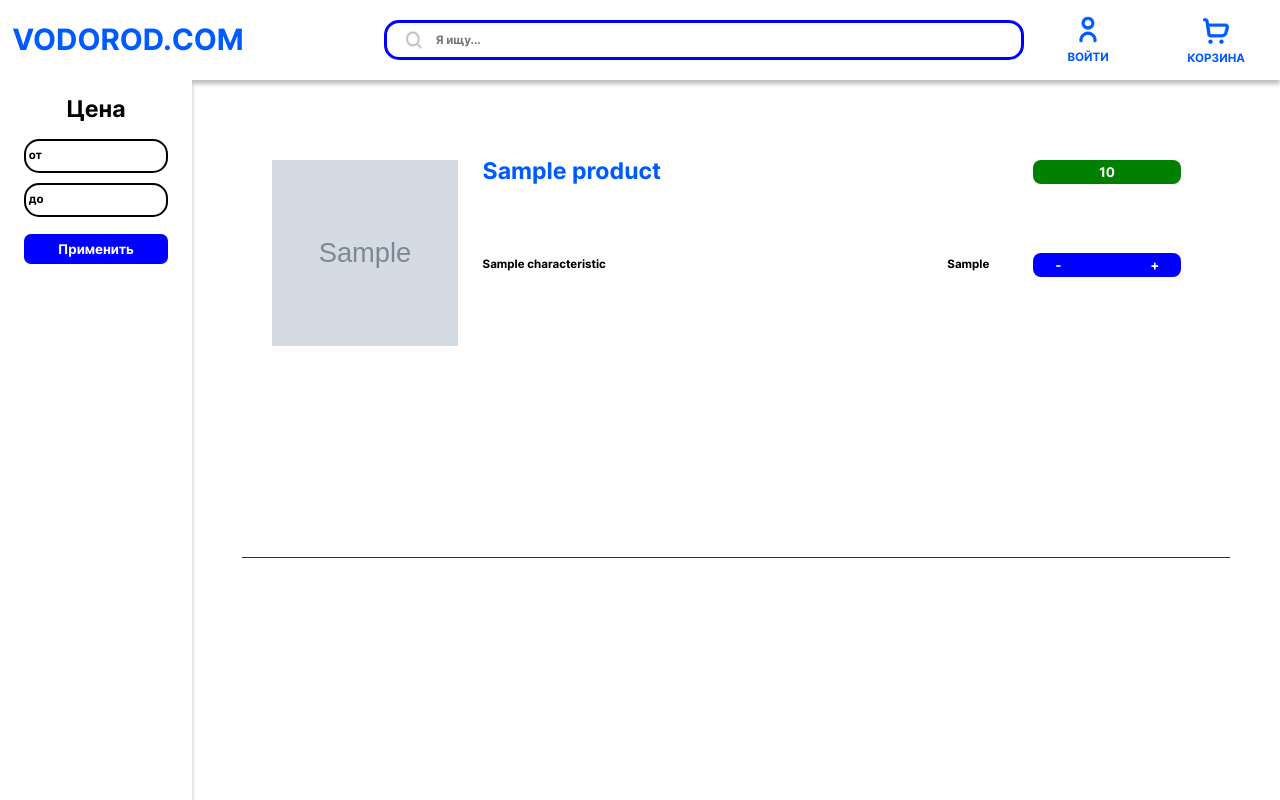
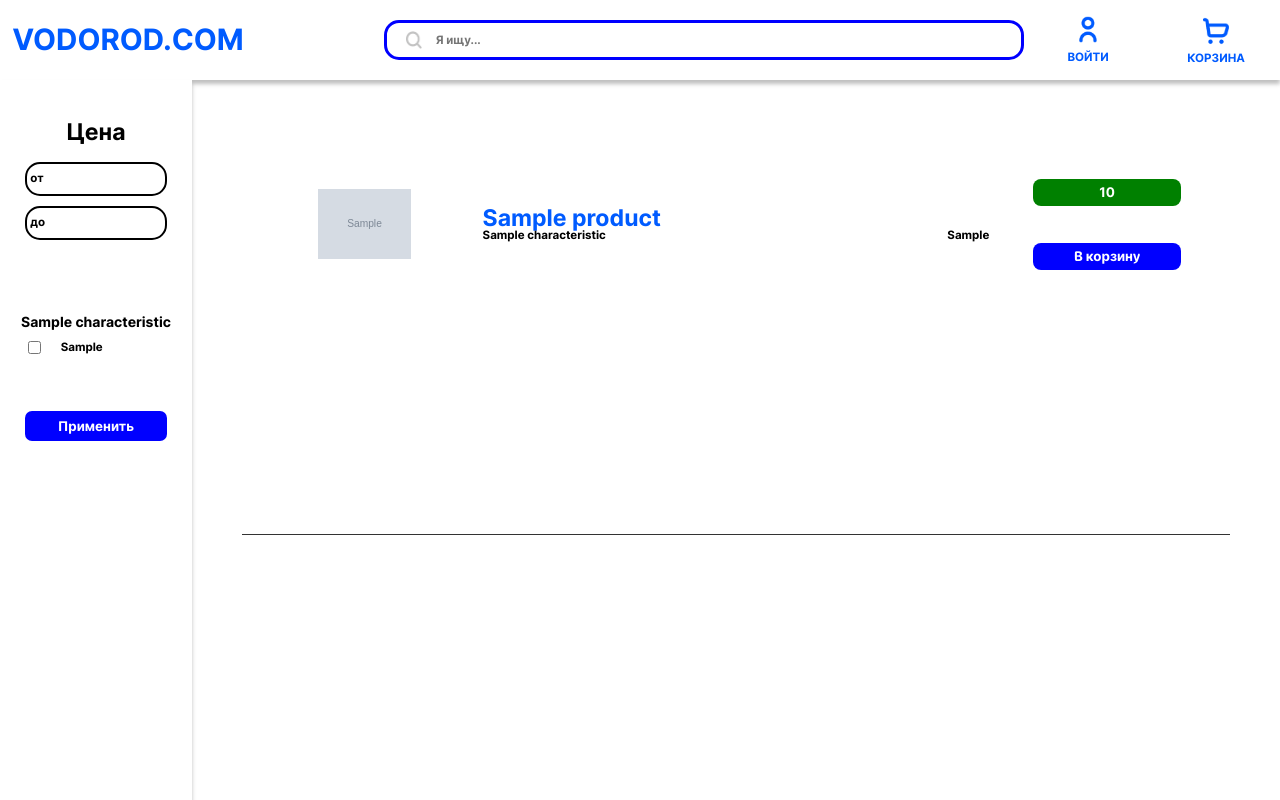
Before and after one commit to lycayan18/Zamkadishi_Marketplace, a Flask app: page /user/1/1 in a window 1280 px wide. Run offline with Flask 3, Linux system fonts and the light colour scheme; tables that the repository leaves empty hold one stand-in row (values such as "Sample post"); grey boxes marked "Sample" are stand-in pictures; parts of the project's set-up code (start-up, migrations or seed data) failed here and were passed over.

Commit message:
fix bags

```diff
--- a/db/requests.py
+++ b/db/requests.py
@@ -38,7 +38,7 @@
 
 
 def get_user_basket(session: Session, user_id):
-    return session.query(Basket.c.product_id).filter(Basket.c.user_id == user_id).all()
+    return session.query(Basket.c.product_id, Basket.c.count,).filter(Basket.c.user_id == user_id).all()
 
 
 def get_user_history_basket(session: Session, user_id):
@@ -85,8 +85,6 @@
         elem.append(list(set(i[0] for i in session.query(ProductValues.c.value).filter(ProductValues.c.characteristics_id == i.id).all())))
         ans.append(elem)
     return ans
-
-
 
 
 def check_product_in_basket(session, user_id, product_id,):
@@ -183,6 +181,7 @@
         session.execute(query)
         session.commit()
 
+
 # get_products_by_filters(session, (1, 2), ("6.7", "3200"))
 def get_products_by_filters(session, characteristics_id, productvalues):
     stmt = (
--- a/main.py
+++ b/main.py
@@ -10,6 +10,7 @@
 
 app = Flask(__name__)
 config = load_config()
+user_id = 6
 
 app.config["SECRET_KEY"] = config.flask.secret_key
 
@@ -150,48 +151,72 @@
     return render_template("user_type.html", global_type=global_type, product_types=product_types)
 
 
-@app.route("/user/<global_type_id>/<type_id>")
+@app.route("/user/<global_type_id>/<type_id>", methods=['GET', 'POST'])
 def user_type_page(global_type_id, type_id):
+    if request.method == 'POST':
+        req = list(request.form.keys())[0].split('.')
+        if 'in' in req:
+            add_plus_product_to_basket(session, user_id, req[2])
+        if '-' in req:
+            add_minus_product_to_basket(session, user_id, req[2])
+        if '+' in req:
+            add_plus_product_to_basket(session, user_id, req[2])
     global_type = get_category_type_by_id(session, global_type_id)
     type = get_category_by_id(session, type_id)
     products = get_products_by_category(session, type_id)
-    char = get_products_characteristics(session, type_id)
-
-    # characteristics = get_characteristics(session, type_id)
-    # вместо in_cart нужно добавлять в карзину (атрибут .in_cart)
-
-    if request.method == 'POST':
-        if request.form.get('В корзину') == 'В корзину':
-            in_cart = 1
-        if request.form.get('-') == '-' and in_cart != 0:
-            in_cart -= 1
-        if request.form.get('+') == '+':
-            in_cart += 1
+    char = [get_products_characteristics(session, i.id) for i in products]
+    filters = get_category_filters(session, type_id)
+    basket = get_user_basket(session, user_id)
+    cart = {}
+    for i in basket:
+        cart[i[0]] = i[1]
     return render_template("user_product_list.html", global_type=global_type, type=type,
-                           products=products, filters=[], char=char)
+                           products=products, char=char, filters=filters, cart=cart)
 
 
 @app.route("/user/<global_type_id>/<type_id>/<prod_id>", methods=['GET', 'POST'])
 def user_product_page(global_type_id, type_id, prod_id):
+    if request.method == 'POST':
+        req = list(request.form.keys())[0].split('.')
+        if 'in' in req:
+            add_plus_product_to_basket(session, user_id, req[2])
+        if '-' in req:
+            add_minus_product_to_basket(session, user_id, req[2])
+        if '+' in req:
+            add_plus_product_to_basket(session, user_id, req[2])
     global_type = get_category_type_by_id(session, global_type_id)
     type = get_category_by_id(session, type_id)
     product = get_product_by_id(session, prod_id)
-    char = get_products_characteristics(session, prod_id)
-    if request.method == 'POST':
-        if request.form.get('В корзину') == 'В корзину':
-            in_cart = 1
-        if request.form.get('-') == '-' and in_cart != 0:
-            in_cart -= 1
-        if request.form.get('+') == '+':
-            in_cart += 1
-    return render_template("user_product.html", global_type=global_type, type=type, product=product, char=char)
+    char = get_products_characteristics(session, product.id)
+    basket = get_user_basket(session, user_id)
+    cart = {}
+    for i in basket:
+        cart[i[0]] = i[1]
+    return render_template("user_product.html", global_type=global_type, type=type, product=product,
+                           char=char, cart=cart)
 
 
-@app.route("/userbasket")
+@app.route("/userbasket", methods=['GET', 'POST'])
 def user_basket_page():
-    basket = get_user_basket(session, get_user_id(session, login_manager))
-    print(basket)
-    return render_template("user_basket.html", products=[], summa=0, basket=basket)
+    if request.method == 'POST':
+        req = list(request.form.keys())[0].split('.')
+        if 'in' in req:
+            add_plus_product_to_basket(session, user_id, req[2])
+        if '-' in req:
+            add_minus_product_to_basket(session, user_id, req[2])
+        if '+' in req:
+            add_plus_product_to_basket(session, user_id, req[2])
+    basket = get_user_basket(session, user_id)
+    cart = {}
+    for i in basket:
+        cart[i[0]] = i[1]
+    products = [get_product_by_id(session, i[0]) for i in basket]
+    char = [get_products_characteristics(session, i.id) for i in products]
+    summa = 0
+    for i in cart.keys():
+        summa += get_product_by_id(session, i).price * cart[i]
+    print(char)
+    return render_template("user_basket.html", products=products, basket=basket, char=char, cart=cart, summa=summa)
 
 
 if __name__ == '__main__':
--- a/static/styles/user.css
+++ b/static/styles/user.css
@@ -92,16 +92,6 @@
     margin: 0px;
 }
 
-.h-l2
-{
-    display: flex;
-    z-index: 3;
-    margin: 0px;
-    min-height: 90%;
-    height: auto;
-    overflow: auto;
-}
-
 .b-global_type
 {
      margin: 10px 0px;
@@ -145,13 +135,31 @@
     overflow: hidden;
 }
 
+.h-l2
+{
+    display: flex;
+    z-index: 3;
+    margin: 0px;
+    min-height: 90%;
+    height: auto;
+    overflow: auto;
+    position: absolute;
+    left: 0;
+    top: 10%;
+}
+
 .h-r2
 {
+    display: flex;
+    z-index: 3;
+    margin: 0px;
+    min-height: 90%;
+    height: auto;
+    width: 85%;
     overflow: auto;
-    max-height: 90%;
-    width: 85%;
     position: absolute;
     right: 0;
+    top: 10%;
 }
 
 .b-shadow
@@ -242,9 +250,9 @@
 
 .b-left__filter
 {
-    padding: 3%;
+    padding: 15% 4%;
     flex-direction: column;
-    justify-content: space-between;
+    justify-content: center;
     height: 25%;
     width: 100%;
 }
@@ -263,6 +271,16 @@
     margin: 7%;
 }
 
+.b-filter__checkbox
+{
+    width: 30%;
+}
+
+.b-filter__value
+{
+    width: 70%;
+}
+
 .b-products_list
 {
     width: 100%;
@@ -273,7 +291,8 @@
 .b-product_in_list
 {
     width: 100%;
-    height: 30%;
+    max-height: 30%;
+    height: auto;
     margin: 30px;
 }
 
@@ -294,26 +313,31 @@
 {
     width: 20%;
     flex-direction: column;
+    align-items: space-between;
+    flex-justify: space-between;
 }
 
 .b-cost_in_list
 {
     width: 80%;
-    height: 15%;
     background: green;
     color: white;
     border-radius: 8px;
+    margin: 10% 5%;
+    padding: 3%;
 }
 
 .b-cart_in_list
 {
     width: 80%;
-    height: 15%;
+    height: 20%;
     background: blue;
     color: white;
     border-radius: 8px;
     display: flex;
     align-items: center;
+    margin: 10% 5%;
+    padding: 3%;
 }
 
 .b-cart_in_list2
--- a/templates/user_product_list.html
+++ b/templates/user_product_list.html
@@ -61,12 +61,12 @@
           {% for filter in filters %}
             <div class="b-left__filter">
               <div class="b-filter__name">
-                <h2>{{ filter.name }}</h2>
+                <h3>{{ filter[0] }}</h3>
               </div>
-              {% for val in filter.values %}
-                <div>
-                  <input type="checkbox" name="{{ filter.name }}.{{ val }}">
-                  <p>{{ val }}</p>
+              {% for val in filter[1] %}
+                <div class="b-filter__filter">
+                  <input class="b-filter__checkbox" type="checkbox" name="{{ val }}.{{ val }}">
+                  <p class="b-filter__value">{{ val }}</p>
                 </div>
               {% endfor %}
             </div>
@@ -79,11 +79,11 @@
         {% for product in products %}
           <div class="b-product_in_list">
             <div class="b-product_in_list__img">
-              <img style="height: 100%; width: auto;" class="b-img" src="{{ url_for('static',filename='img/' + product.photo) }}">
+              <img style="width: 50%; height: auto;" class="b-img"  src="{{ url_for('static',filename='img/' + product.photo) }}">
             </div>
             <div class="b-product_in_list__name_char">
               <h2 style="margin: 0px;"><a href="{{ type.id }}/{{ product.id }}" class="blue">{{ product.name }}</a></h2>
-              {% for char in char %}
+              {% for char in char[loop.index0] %}
                 <div style="justify-content: space-between;">
                   <p style="margin: 0px;">{{ char[0] }}</p>
                   <p style="margin: 0px;">{{ char[1] }}</p>
@@ -94,16 +94,16 @@
               <button class="b-cost_in_list">
                 {{ product.price }}
               </button>
-              {% if product.in_cart == 0 %}
+              {% if product.id not in cart.keys() %}
                 <form class="b-cart_in_list" method="post">
-                  <input class="b-cart_in_list2" type="submit" value="В корзину" name="В корзину">
+                  <input class="b-cart_in_list2" type="submit" value="В корзину" name="cart.in.{{ product.id }}">
                 </form>
               {% else %}
                 <div>
                   <form class="b-cart_in_list" method="post">
-                    <input class="b-cart_in_list2" type="submit" value="-" name="-">
-                    <p class="b-cart_in_list2">{{ product.in_cart }}</p>
-                    <input class="b-cart_in_list2" type="submit" value="+" name="+">
+                    <input class="b-cart_in_list2" type="submit" value="-" name="cart.-.{{ product.id }}">
+                    <p class="b-cart_in_list2">{{ cart[product.id] }}</p>
+                    <input class="b-cart_in_list2" type="submit" value="+" name="cart.+.{{ product.id }}">
                   </form>
                 </div>
               {% endif %}
```
Also changed, not shown: templates/main.html (+4 -4 lines), templates/user_basket.html (+22 -4 lines), templates/user_product.html (+5 -5 lines).
